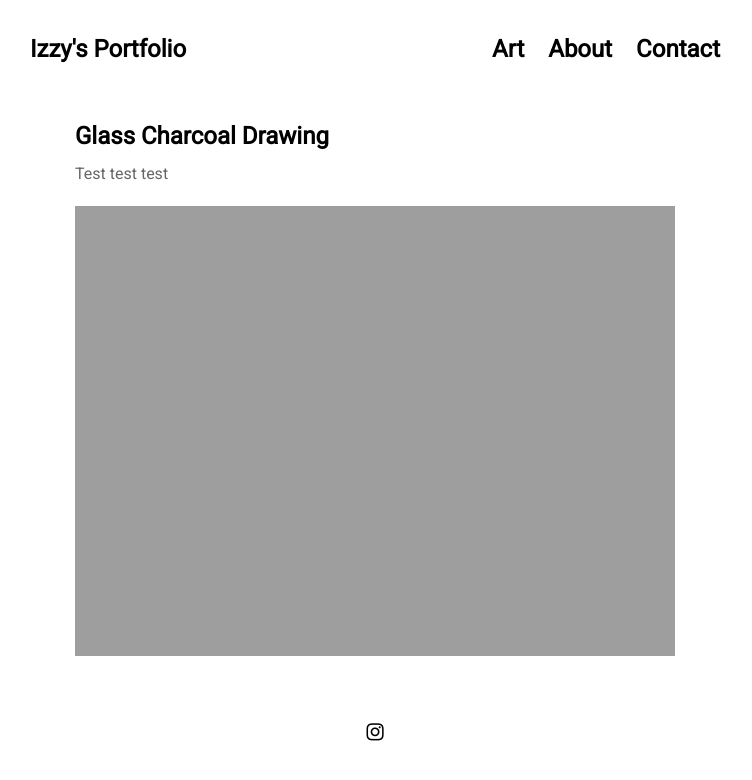
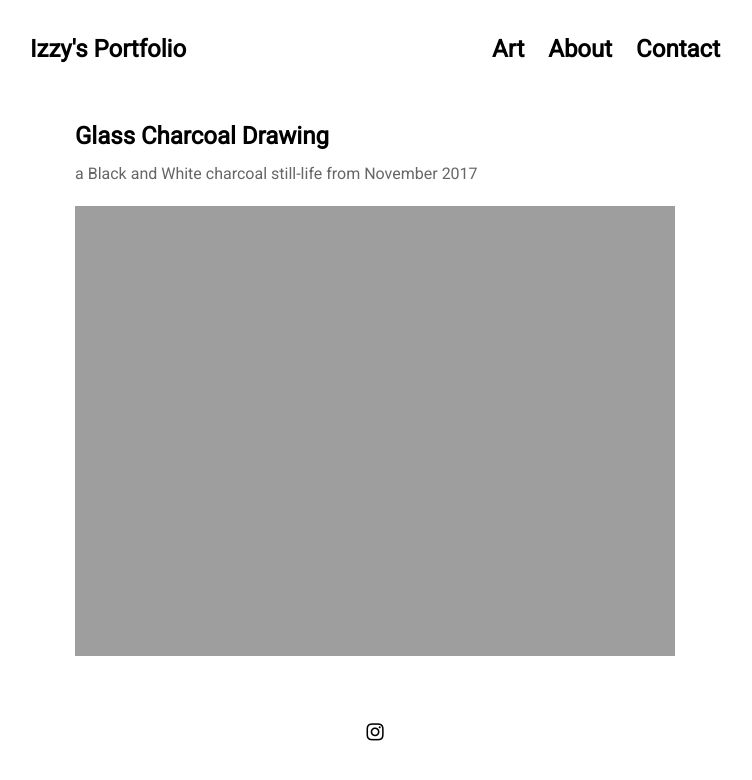
Before and after one commit to izzy-graphics/izzy-graphics.github.io, a Jekyll site: the page built from projects/glass.md, in a window 1280 px wide. Shown: the top 780 px of the page, without its empty margins (265-1017 px from the left). Built offline with Jekyll 4.4.1, drawn with Linux system fonts in a browser that asks for light colours; nearby versions of some CDN libraries.

Commit message:
Update glass.md

```diff
--- a/projects/glass.md
+++ b/projects/glass.md
@@ -2,6 +2,6 @@
 layout: post
 title: 'Glass Charcoal Drawing'
 ---
-Test test test
+a Black and White charcoal still-life from November 2017
 
 {% include image.html url="http://izzy.graphics/assets/img/projects/glass/thumb.jpg" image="projects/glass/thumb.jpg" %}
```
